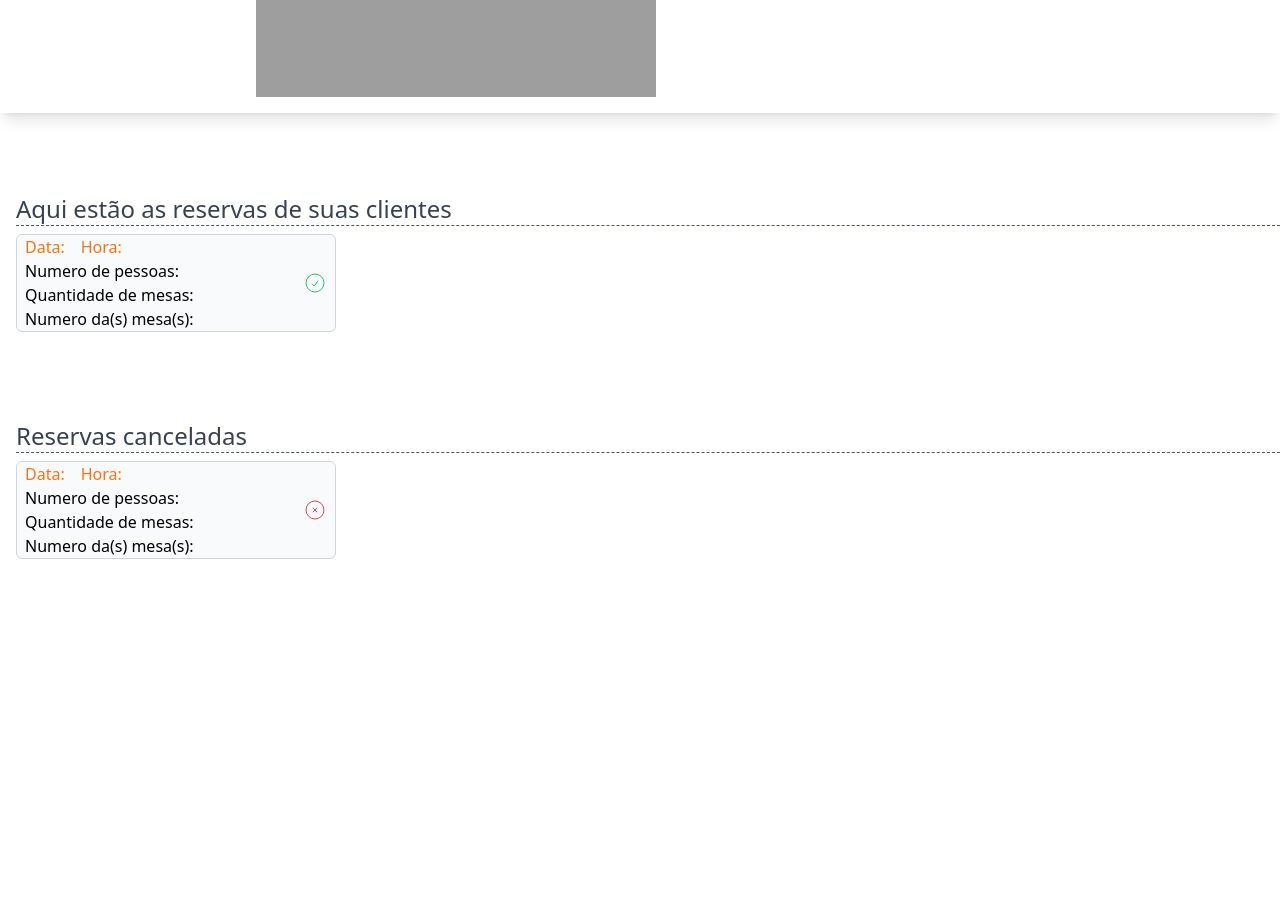
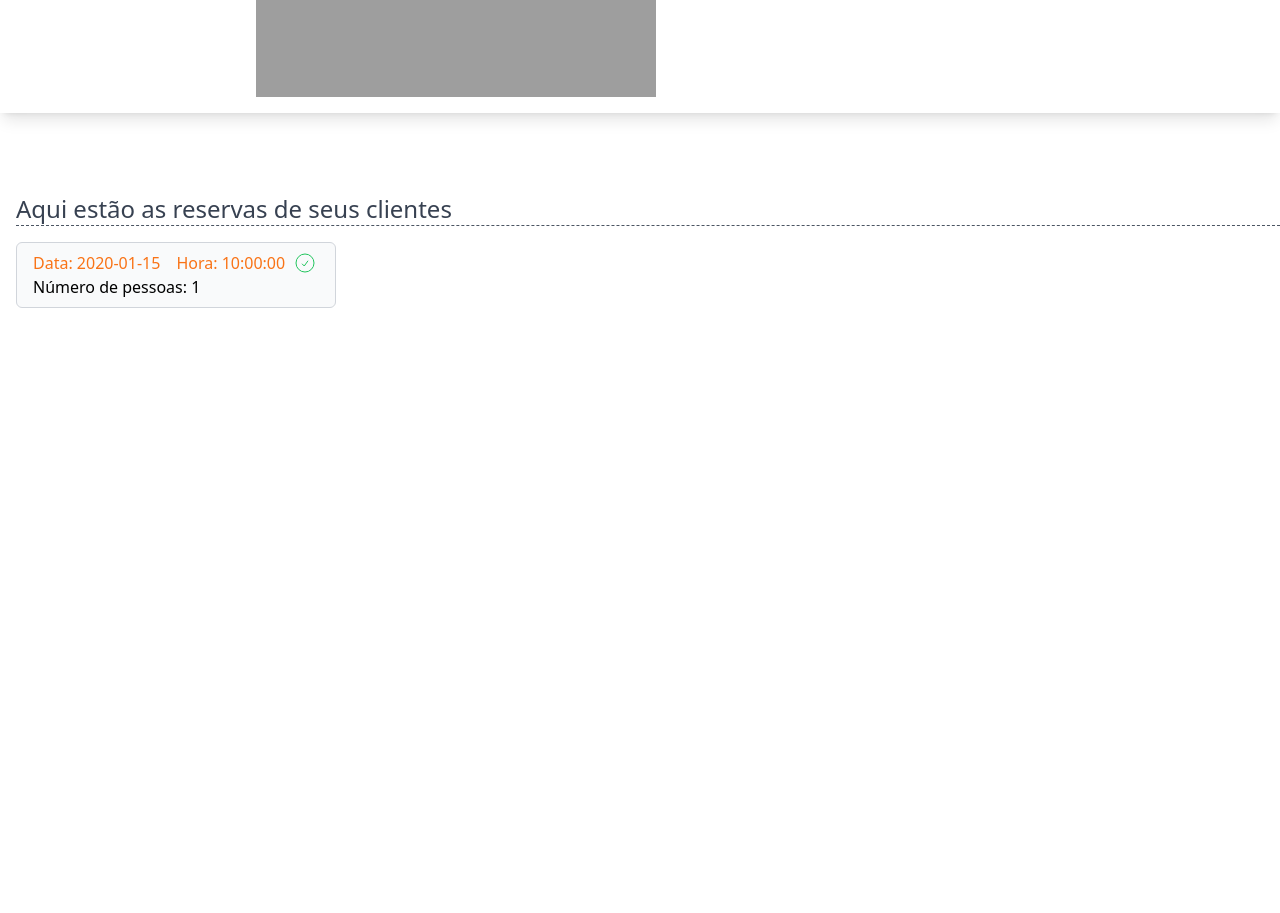
Before and after one commit to FelipeCostaOliveira/Reserva-restaurante, a Flask app: page /reservasCadastradas in a window 1280 px wide. Shown: the part 219-1132 px from the top of the page. Run offline with Flask 3, Linux system fonts and the light colour scheme; the visitor is signed in with stand-in values (Sample User, id 1); tables that the repository leaves empty hold one stand-in row (values such as "Sample post"); some libraries are stand-ins or nearby versions; grey boxes are pictures that could not be loaded.

Commit message:
FEAT :: Lógica de busca ao Banco de Dados criada

```diff
--- a/main.py
+++ b/main.py
@@ -35,9 +35,10 @@ def requisitos():
 def cadastroRestaurante():
     return render_template('restaurante/CadastrarDono.html')
 
-@app.route('/reservasCadastradas')
-def reservasCadastradas():
-    return render_template('restaurante/reservasCadastradas.html')
+# @app.route('/reservasCadastradas')
+# def reservasCadastradas():
+#     return render_template('restaurante/reservasCadastradas.html')
+
 
 # Barra de pesquisa
 @app.route('/pesquisar', methods=['GET'])
@@ -321,6 +322,37 @@ def cadastrarReserva():
         cursor.close()
         connectBD.close()
 
+# Exibindo reservas
+@app.route('/reservasCadastradas', methods=['GET', 'POST'])
+def reservasCadastradas():
+    if 'user_id' not in session:
+        flash('Você precisa estar logado para acessar esta página.')
+        return redirect('/loginDono')
+
+    dono_id = session['user_id']
+    connectBD = mysql.connector.connect(
+        host=createDataBase.DBhost,
+        database=createDataBase.DBname,
+        user=createDataBase.DBuser,
+        password=createDataBase.DBpassword
+    )
+    reservas = []
+
+    if connectBD.is_connected():
+        cursor = connectBD.cursor(dictionary=True)  # Retorna resultados como dicionários
+        query = """
+        SELECT data, horario, num_pessoas
+        FROM reserva r
+        INNER JOIN restaurante res ON r.id_restaurante = res.id_restaurante
+        WHERE res.id_usuario_restaurante = %s
+        """
+        cursor.execute(query, (dono_id,))
+        reservas = cursor.fetchall()
+        cursor.close()
+        connectBD.close()
+
+    return render_template('restaurante/reservasCadastradas.html', reservas=reservas)
+
 # Autenticar Usuário
 @app.route('/cadastrarUsuario', methods=['POST'])
 def cadastrarUsuario():
--- a/templates/restaurante/ReservasCadastradas.html
+++ b/templates/restaurante/ReservasCadastradas.html
@@ -15,50 +15,30 @@
    {% include 'componentes/navbar.html' %}
 </header>
 <body>
-    <form action="/reservasCadastradas" method="post" class="flex min-h-screen flex-col">
+    <div class="flex min-h-screen flex-col">
         <div class="flex flex-col">
-            <div>
-                <div class="mt-20 ml-4 border-dashed border-b border-gray-600">
-                     <h1 class="text-2xl text-gray-700 font-medium">Aqui estão as reservas de suas clientes</h1>
-                </div>
-                <div class="flex flex-row gap-2">
-                    <div class="mt-2 ml-4 px-2 flex flex-row border border-gray-300 bg-gray-50 rounded-md w-80 justify-between items-center cursor-pointer">
-                        <div class="flex flex-col">
-                            <div class="flex flex-row gap-4 text-orange-500 font-medium">
-                                <h1>Data:</h1>
-                                <h1>Hora:</h1>
-                            </div>
-                            <h1>Numero de pessoas: </h1>
-                            <h1>Quantidade de mesas: </h1>
-                            <h1>Numero da(s) mesa(s):</h1>
-                        </div>
-                        <svg xmlns="http://www.w3.org/2000/svg" fill="none" viewBox="0 0 24 24" strokeWidth={1.5} stroke="currentColor" class="size-6 text-green-500  ">
-                            <path strokeLinecap="round" strokeLinejoin="round" d="M9 12.75 11.25 15 15 9.75M21 12a9 9 0 1 1-18 0 9 9 0 0 1 18 0Z" />
-                        </svg>
-                    </div>
-                </div>
+            <div class="mt-20 ml-4 border-dashed border-b border-gray-600">
+                <h1 class="text-2xl text-gray-700 font-medium">Aqui estão as reservas de seus clientes</h1>
             </div>
-            <div class="mt-20 ml-4 border-dashed border-b border-gray-600">
-                <h1 class="text-2xl text-gray-700 font-medium mt-2">Reservas canceladas</h1>
-            </div>
-            <div class="flex flex-row gap-2">
-                <div class="mt-2 ml-4 px-2 flex flex-row border border-gray-300 bg-gray-50 rounded-md w-80 justify-between items-center cursor-pointer">
+            <div class="flex flex-wrap gap-4 ml-4 mt-4">
+                {% for reserva in reservas %}
+                <div class="flex flex-row gap-2 border border-gray-300 bg-gray-50 rounded-md w-80 px-4 py-2">
                     <div class="flex flex-col">
                         <div class="flex flex-row gap-4 text-orange-500 font-medium">
-                            <h1>Data:</h1>
-                            <h1>Hora:</h1>
+                            <h1>Data: {{ reserva.data }}</h1>
+                            <h1>Hora: {{ reserva.horario }}</h1>
                         </div>
-                        <h1>Numero de pessoas: </h1>
-                        <h1>Quantidade de mesas: </h1>
-                        <h1>Numero da(s) mesa(s):</h1>
+                        <h1>Número de pessoas: {{ reserva.num_pessoas }}</h1>
                     </div>
-                    <svg xmlns="http://www.w3.org/2000/svg" fill="none" viewBox="0 0 24 24" strokeWidth={1.5} stroke="currentColor" class="size-6 text-red-500">
-                        <path strokeLinecap="round" strokeLinejoin="round" d="m9.75 9.75 4.5 4.5m0-4.5-4.5 4.5M21 12a9 9 0 1 1-18 0 9 9 0 0 1 18 0Z" />
+                    <svg xmlns="http://www.w3.org/2000/svg" fill="none" viewBox="0 0 24 24" strokeWidth="1.5" stroke="currentColor" class="size-6 text-green-500">
+                        <path strokeLinecap="round" strokeLinejoin="round" d="M9 12.75 11.25 15 15 9.75M21 12a9 9 0 1 1-18 0 9 9 0 0 1 18 0Z" />
                     </svg>
                 </div>
+                {% endfor %}
             </div>
         </div>
-     </form>
+    </div>
 </body>
 
+
 </html>
```
